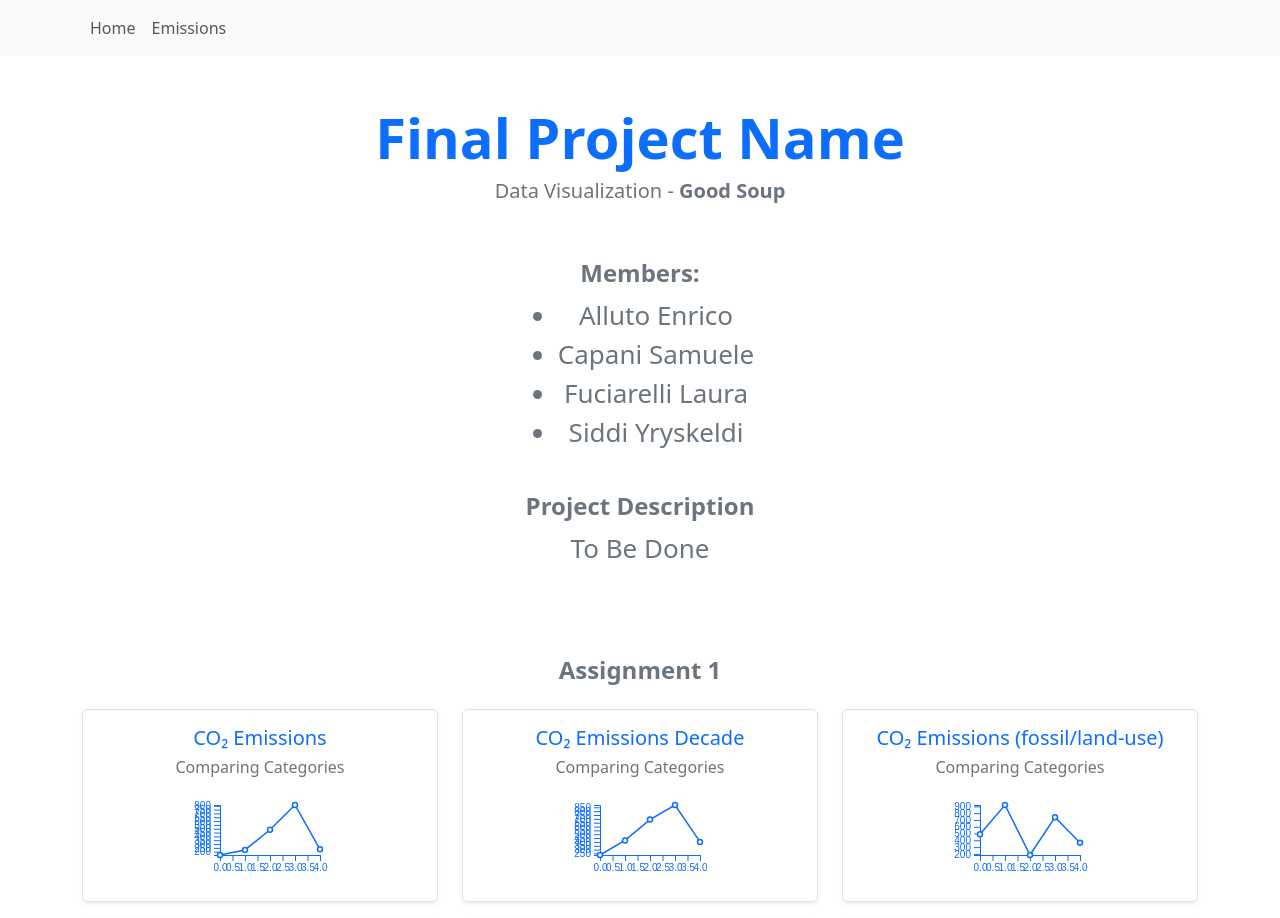
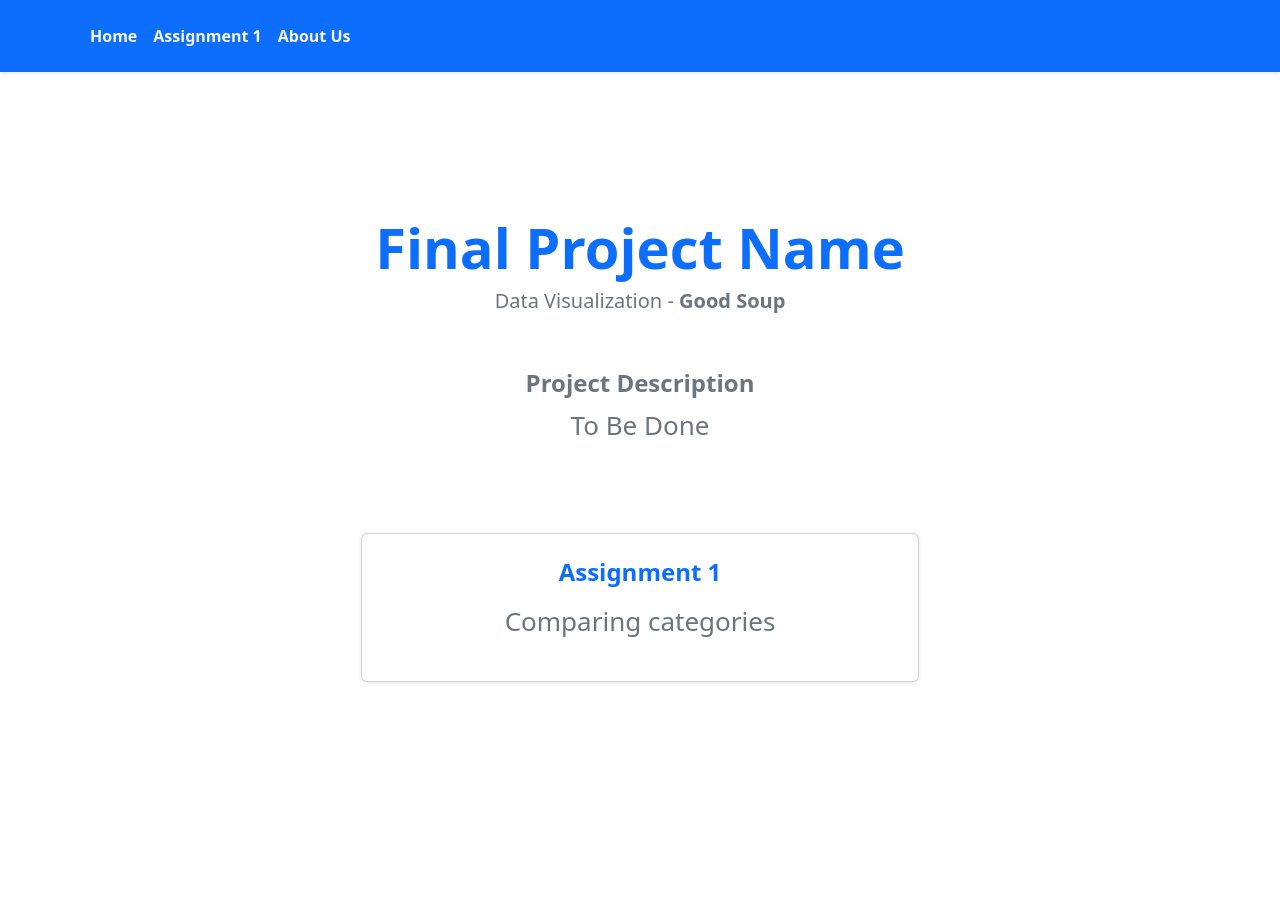
Before and after one commit to Sasmukni/GoodSoupDataVis, a React (Create React App) app: page /#/ in a window 1280 px wide. Shown: the top 918 px of the page. After the commit the page ends 872 px from the top, so only its background shows below. Built offline with nearby package versions, Linux system fonts and the light colour scheme.

Commit message:
navbar aggiornata, pagina per assignment 1, scroll all'inizio, fix label stacked plot, pagina about us

```diff
--- a/src/App.js
+++ b/src/App.js
@@ -3,11 +3,14 @@ import { Routes, Route} from "react-router-dom";
 import Home from "./routes/home";
 import CO2Emissions from "./routes/C02Emissions";
 import Navbar from './navbar';
+import ScrollToTop from './scroll';
 import HeatMapPage from './routes/HeatMapPage';
 import CO2EmissionsDecade from './routes/CO2EmissionsDecade';
 import StackedBarPlotPage from './routes/StackedCO2Emissions';
 import StackedMultipleBarPlotPage from './routes/StackedMultipleCO2Emissions';
 import StackedBarPlotPercentilePage from './routes/StackedCO2EmissionsPercentile';
+import AboutUs from './routes/aboutus';
+import Assignment1 from './routes/assignment1';
 
 // Bootstrap
 import 'bootstrap/dist/css/bootstrap.min.css';
@@ -16,9 +19,12 @@ import 'bootstrap/dist/js/bootstrap.bundle.min.js';
 function App() {
   return (
     <>
+    <ScrollToTop />
     <Navbar />
       <Routes>
         <Route path="/" element={<Home />} />
+        <Route path="/assignment1" element={<Assignment1/>}/>
+        <Route path="/aboutus" element={<AboutUs/>}/>
         <Route path="/emissions" element={<CO2Emissions />} />
         <Route path="/emissionsDecade" element={<CO2EmissionsDecade />} />
         <Route path="/heatmap" element={<HeatMapPage/>}/>
--- a/src/HeatMap.js
+++ b/src/HeatMap.js
@@ -183,7 +183,7 @@ function HeatMap({ data, width = 640 }) {
     }, [data]);
 
     return (
-        <div style={{ display: 'flex', justifyContent: 'center', alignItems: 'center', minHeight: '100vh' }}>
+        <div style={{ display: 'flex', justifyContent: 'center', alignItems: 'center'/*, minHeight: '100vh'*/ }}>
             <svg ref={svgRef} />
             {tooltip.visible && (
                 <div
--- a/src/navbar.js
+++ b/src/navbar.js
@@ -2,7 +2,7 @@ import './App.css';
 import { Link } from "react-router-dom"
 const Navbar =()=>{
       return (
-            <div className="navbar navbar-expand-lg navbar-light bg-light">
+            <div className="navbar navbar-expand-lg navbar-dark bg-primary shadow-sm py-3">
                   <div className="container">
                         <button
                               className="navbar-toggler"
@@ -18,10 +18,13 @@ const Navbar =()=>{
                         <div className="collapse navbar-collapse" id="navbarNav">
                               <ul className="navbar-nav">
                                     <li className="nav-item">
-                                          <Link className="nav-link" to="/">Home</Link>
+                                          <Link className="nav-link text-light fw-semibold" to="/">Home</Link>
                                     </li>
                                     <li className="nav-item">
-                                          <Link className="nav-link" to="/emissions">Emissions</Link>
+                                          <Link className="nav-link text-light fw-semibold" to="/assignment1">Assignment 1</Link>
+                                    </li>
+                                    <li className="nav-item">
+                                          <Link className="nav-link text-light fw-semibold" to="/aboutus">About Us</Link>
                                     </li>
                               </ul>
                         </div>
--- /dev/null
+++ b/src/routes/assignment1.js
@@ -0,0 +1,80 @@
+import { Link, Outlet } from "react-router-dom";
+import LinePlot from "../LinePlot";
+
+function Assignment1() {
+  return (
+    <div className="App">
+      <header className="App-header py-5">
+        <h1 class="display-4 fw-bold text-primary mb-3">Assignment 1</h1>
+        <h2 class="h5 text-secondary mt-3">Comparing categories</h2>
+        <div className="container my-5">
+            <div className="row">
+                <div className="col-md-4 d-flex align-items-stretch">
+                  <Link to="/emissions" style={{ textDecoration: 'none', width: '100%' }}>
+                    <div className="p-3 border rounded shadow-sm w-100">
+                      <h3 className="h5 text-primary">CO₂ Emissions</h3>
+                      <h4 className="h6 text-secondary">Comparing Categories</h4>
+                      <LinePlot width={160} height={100} data={[157,223,487,810,232]}/>
+                    </div>
+                  </Link>
+                </div>
+
+                <div className="col-md-4 d-flex align-items-stretch">
+                  <Link to="/emissionsDecade" style={{ textDecoration: 'none', width: '100%' }}>
+                    <div className="p-3 border rounded shadow-sm w-100">
+                      <h3 className="h5 text-primary">CO₂ Emissions Decade</h3>
+                      <h4 className="h6 text-secondary">Comparing Categories</h4>
+                      <LinePlot width={160} height={100} />
+                    </div>
+                  </Link>
+                </div>
+
+                <div className="col-md-4 d-flex align-items-stretch">
+                  <Link to="/heatmap" style={{ textDecoration: 'none', width: '100%' }}>
+                    <div className="p-3 border rounded shadow-sm w-100">
+                      <h3 className="h5 text-primary">CO₂ Emissions (fossil/land-use)</h3>
+                      <h4 className="h6 text-secondary">Comparing Categories</h4>
+                      <LinePlot width={160} height={100} data={[490,920,184,739,364]}/>
+                    </div>
+                  </Link>
+                </div>
+            </div>
+
+            <div className="row mt-3">
+                <div className="col-md-4 d-flex align-items-stretch">
+                    <Link to="/stacked" style={{ textDecoration: 'none', width: '100%' }}>
+                    <div className="p-3 border rounded shadow-sm w-100">
+                        <h3 className="h5 text-primary">CO₂ Emissions Stacked</h3>
+                        <h4 className="h6 text-secondary">Comparing Categories</h4>
+                        <LinePlot width={160} height={100} />
+                    </div>
+                    </Link>
+                </div>
+
+                <div className="col-md-4 d-flex align-items-stretch">
+                    <Link to="/stackedMultiple" style={{ textDecoration: 'none', width: '100%' }}>
+                    <div className="p-3 border rounded shadow-sm w-100">
+                        <h3 className="h5 text-primary">CO₂ Emissions Stacked Multiple</h3>
+                        <h4 className="h6 text-secondary">Comparing Categories</h4>
+                        <LinePlot width={160} height={100} />
+                    </div>
+                    </Link>
+                </div>
+
+                <div className="col-md-4 d-flex align-items-stretch">
+                    <Link to="/stackedPercentile" style={{ textDecoration: 'none', width: '100%' }}>
+                    <div className="p-3 border rounded shadow-sm w-100">
+                        <h3 className="h5 text-primary">CO₂ Emissions Stacked Percentile</h3>
+                        <h4 className="h6 text-secondary">Comparing Categories</h4>
+                        <LinePlot width={160} height={100} />
+                    </div>
+                    </Link>
+                </div>
+            </div>
+        </div>
+      </header>
+    </div>
+  );
+}
+
+export default Assignment1;
--- a/src/routes/home.js
+++ b/src/routes/home.js
@@ -1,6 +1,5 @@
 import '../App.css';
 import '../LinePlot';
-import LinePlot from '../LinePlot';
 import { Link } from "react-router-dom";
 function Home() {
     return (
@@ -14,85 +13,18 @@ function Home() {
             </div>
 
             <div className="mb-4">
-              <h3 className="h4 fw-semibold text-secondary">Members:</h3>
-              <ul className='text-secondary'>
-                <li>Alluto Enrico</li>
-                <li>Capani Samuele</li>
-                <li>Fuciarelli Laura</li>
-                <li>Siddi Yryskeldi</li>
-              </ul>
-            </div>
-
-            <div className="mb-4">
               <h2 className="h4 fw-semibold text-secondary">Project Description</h2>
               <p className="text-secondary">To Be Done</p>
             </div>
 
-            <div className="container my-5">
-              <h2 className="h4 fw-semibold text-secondary text-center mb-4">Assignment 1</h2>
-
-              <div className="row">
-                <div className="col-md-4 d-flex align-items-stretch">
-                  <Link to="/emissions" style={{ textDecoration: 'none', width: '100%' }}>
-                    <div className="p-3 border rounded shadow-sm w-100">
-                      <h3 className="h5 text-primary">CO₂ Emissions</h3>
-                      <h4 className="h6 text-secondary">Comparing Categories</h4>
-                      <LinePlot width={160} height={100} data={[157,223,487,810,232]}/>
-                    </div>
-                  </Link>
-                </div>
-
-                <div className="col-md-4 d-flex align-items-stretch">
-                  <Link to="/emissionsDecade" style={{ textDecoration: 'none', width: '100%' }}>
-                    <div className="p-3 border rounded shadow-sm w-100">
-                      <h3 className="h5 text-primary">CO₂ Emissions Decade</h3>
-                      <h4 className="h6 text-secondary">Comparing Categories</h4>
-                      <LinePlot width={160} height={100} />
-                    </div>
-                  </Link>
-                </div>
-
-                <div className="col-md-4 d-flex align-items-stretch">
-                  <Link to="/heatmap" style={{ textDecoration: 'none', width: '100%' }}>
-                    <div className="p-3 border rounded shadow-sm w-100">
-                      <h3 className="h5 text-primary">CO₂ Emissions (fossil/land-use)</h3>
-                      <h4 className="h6 text-secondary">Comparing Categories</h4>
-                      <LinePlot width={160} height={100} data={[490,920,184,739,364]}/>
-                    </div>
-                  </Link>
-                </div>
-              </div>
-
-              <div className="row mt-3">
-                <div className="col-md-4 d-flex align-items-stretch">
-                  <Link to="/stacked" style={{ textDecoration: 'none', width: '100%' }}>
-                    <div className="p-3 border rounded shadow-sm w-100">
-                      <h3 className="h5 text-primary">CO₂ Emissions Stacked</h3>
-                      <h4 className="h6 text-secondary">Comparing Categories</h4>
-                      <LinePlot width={160} height={100} />
-                    </div>
-                  </Link>
-                </div>
-
-                <div className="col-md-4 d-flex align-items-stretch">
-                  <Link to="/stackedMultiple" style={{ textDecoration: 'none', width: '100%' }}>
-                    <div className="p-3 border rounded shadow-sm w-100">
-                      <h3 className="h5 text-primary">CO₂ Emissions Stacked Multiple</h3>
-                      <h4 className="h6 text-secondary">Comparing Categories</h4>
-                      <LinePlot width={160} height={100} />
-                    </div>
-                  </Link>
-                </div>
-
-                <div className="col-md-4 d-flex align-items-stretch">
-                  <Link to="/stackedPercentile" style={{ textDecoration: 'none', width: '100%' }}>
-                    <div className="p-3 border rounded shadow-sm w-100">
-                      <h3 className="h5 text-primary">CO₂ Emissions Stacked Percentile</h3>
-                      <h4 className="h6 text-secondary">Comparing Categories</h4>
-                      <LinePlot width={160} height={100} />
-                    </div>
-                  </Link>
-                </div>
+            <div className="container my-5 d-flex justify-content-center">
+              <div className="col-md-6">
+                <Link to="/assignment1" style={{ textDecoration: 'none' }}>
+                  <div className="card text-center shadow-sm p-4">
+                    <h2 className="h4 fw-semibold text-primary mb-3">Assignment 1</h2>
+                    <p className="text-secondary">Comparing categories</p>
+                  </div>
+                </Link>
               </div>
             </div>
           </header>
--- /dev/null
+++ b/src/scroll.js
@@ -0,0 +1,14 @@
+import { useEffect } from 'react';
+import { useLocation } from 'react-router-dom';
+
+const ScrollToTop = () => {
+  const { pathname } = useLocation();
+
+  useEffect(() => {
+    window.scrollTo(0, 0);
+  }, [pathname]);
+
+  return null;
+};
+
+export default ScrollToTop;
```
Also changed, not shown: src/StackedBarPlot.js (+12 -7 lines), src/StackedBarPlotPercentile.js (+7 -2 lines), src/routes/aboutus.js (added, +22 -0 lines).
